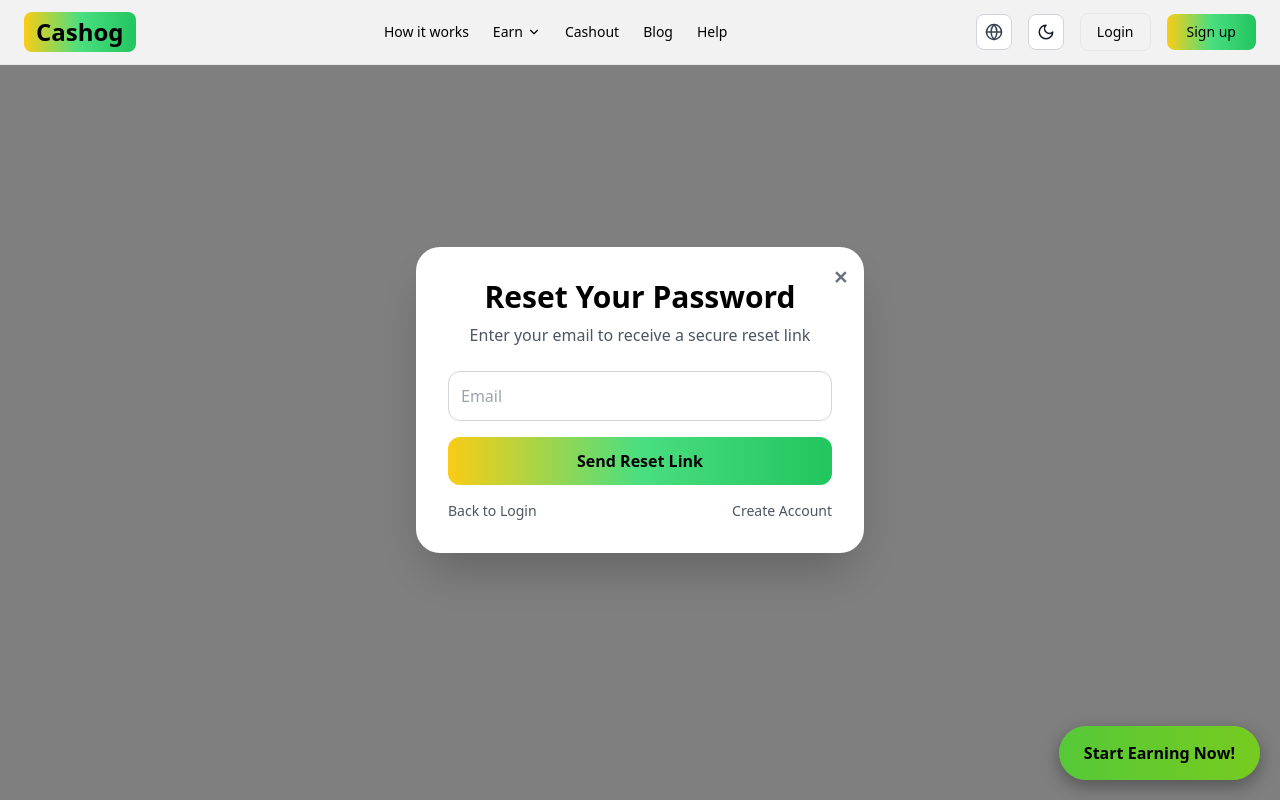
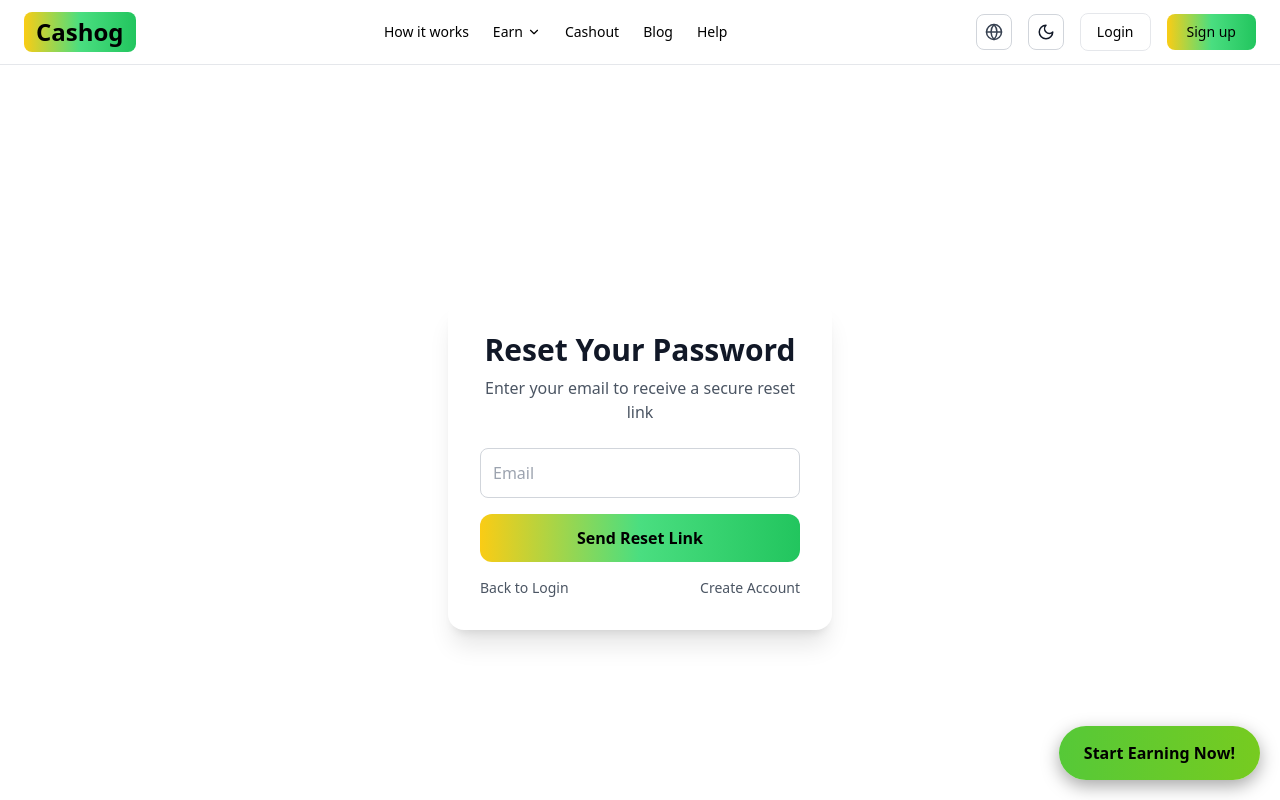
Before and after one commit to tool63/cashin, a Next.js app: page /reset in a window 1280 px wide. Shown: the top 800 px of the page. Built offline with nearby package versions, Linux system fonts and the light colour scheme.

Commit message:
Update page.tsx

```diff
--- a/app/(auth)/reset/page.tsx
+++ b/app/(auth)/reset/page.tsx
@@ -2,51 +2,45 @@
 
 import React, { useState } from "react";
 import Link from "next/link";
-import Modal from "@/components/ui/Modal";
 import SeoEngine from "@/components/seo/SeoEngine";
+import AuthLayout from "../layout";
 
 export default function ResetPage() {
-  const [isOpen, setIsOpen] = useState(true);
   const [email, setEmail] = useState("");
 
   const handleSubmit = (e: React.FormEvent) => {
     e.preventDefault();
     console.log("Reset Email:", email);
-    // 🔥 Add reset API logic here
+    // 🔥 Add your password reset API logic here
   };
 
   return (
-    <>
-      <SeoEngine
-        title="Cashog - Reset Password"
-        description="Enter your email to receive a secure reset link for your Cashog account."
-      />
+    <AuthLayout>
+      <SeoEngine title="Reset Password - Cashog" description="Enter your email to receive a secure password reset link for your Cashog account." />
 
-      <Modal isOpen={isOpen} onClose={() => setIsOpen(false)}>
-        <h1 className="text-2xl sm:text-3xl font-bold text-center mb-2">
-          Reset Your Password
-        </h1>
+      <div className="w-full max-w-sm bg-white dark:bg-[#0B0E1A] rounded-2xl shadow-xl p-6 sm:p-8">
+        <h1 className="text-2xl sm:text-3xl font-bold mb-2 text-center">Reset Your Password</h1>
         <p className="text-center text-gray-600 dark:text-gray-400 mb-6 text-sm sm:text-base">
           Enter your email to receive a secure reset link
         </p>
 
-        <form className="flex flex-col gap-4" onSubmit={handleSubmit}>
+        {/* Reset form */}
+        <form onSubmit={handleSubmit} className="flex flex-col gap-4">
           <input
             type="email"
-            placeholder="Email"
             value={email}
             onChange={(e) => setEmail(e.target.value)}
-            className="p-3 rounded-xl border border-gray-300 dark:border-gray-600 bg-white dark:bg-[#0B0E1A] text-gray-900 dark:text-white focus:outline-none focus:ring-2 focus:ring-green-400"
+            placeholder="Email"
+            className="p-3 rounded-lg border border-gray-300 dark:border-gray-600 bg-white dark:bg-[#070A14] text-gray-900 dark:text-white focus:outline-none focus:ring-2 focus:ring-green-400"
+            required
           />
-          <button
-            type="submit"
-            className="bg-gradient-to-r from-yellow-400 via-green-400 to-green-500 text-black py-3 rounded-xl font-bold hover:scale-105 transition"
-          >
+          <button className="bg-gradient-to-r from-yellow-400 via-green-400 to-green-500 text-black py-3 rounded-xl font-bold hover:scale-105 transition duration-200">
             Send Reset Link
           </button>
         </form>
 
-        <div className="flex justify-between mt-4 w-full text-sm text-gray-600 dark:text-gray-400">
+        {/* Links */}
+        <div className="flex justify-between mt-4 text-sm text-gray-600 dark:text-gray-400">
           <Link href="/login" className="hover:underline">
             Back to Login
           </Link>
@@ -54,7 +48,7 @@ export default function ResetPage() {
             Create Account
           </Link>
         </div>
-      </Modal>
-    </>
+      </div>
+    </AuthLayout>
   );
 }
```
